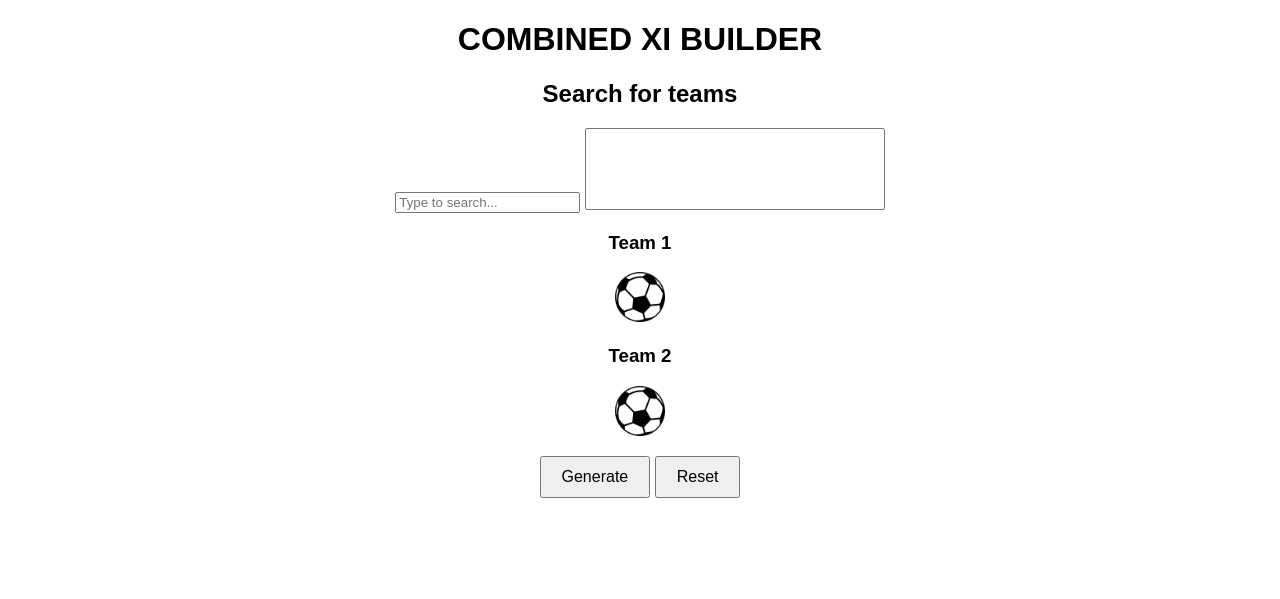
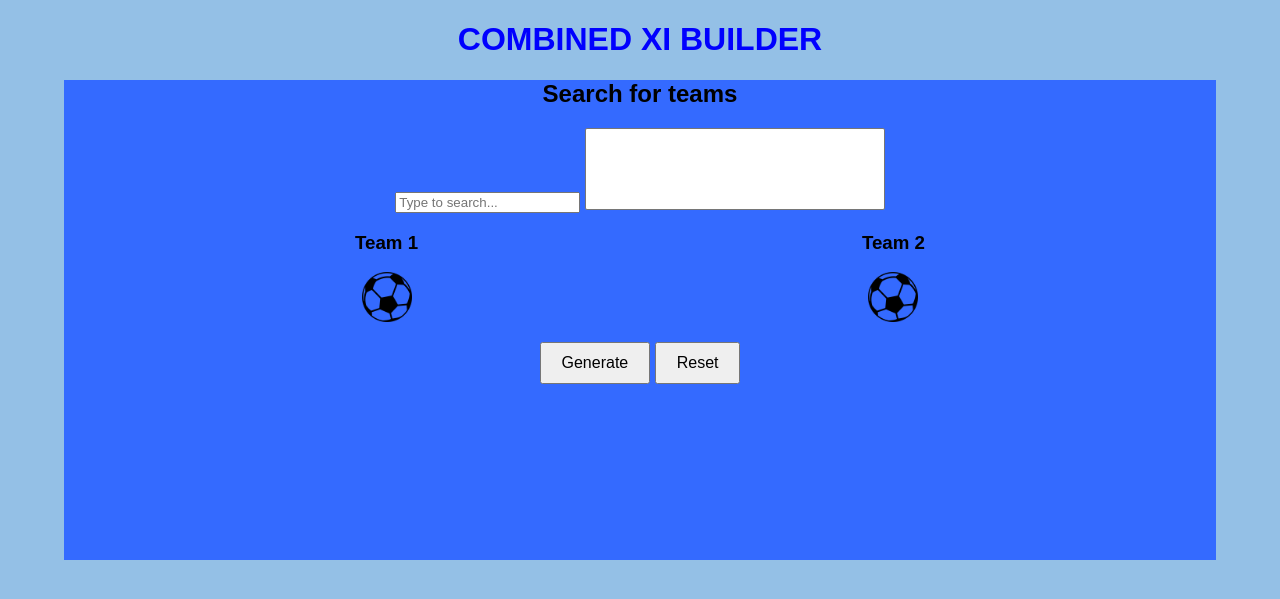
Before and after one commit to pwick15/combined-xi-builder, a Flask app: page / in a window 1280 px wide. Shown: the top 599 px of the page. Run offline with Flask 3, Linux system fonts and the light colour scheme; data that the repository does not hold is empty; some libraries are stand-ins or nearby versions.

Commit message:
adding colours

```diff
--- a/static/style.css
+++ b/static/style.css
@@ -2,6 +2,9 @@ body {
     font-family: Arial, sans-serif;
     text-align: center;
     margin: 20px;
+    background-color: rgb(148, 192, 230);
+    align-items: center;
+    text-align: center;
 }
 
 button {
@@ -18,3 +21,25 @@ ul {
 li {
     margin: 5px 0;
 }
+
+h1 {
+    color: blue;
+}
+
+.content-container {
+    background-color: rgb(52, 106, 255);
+    height: 60vh;
+    width: 90vw;
+    margin: 0 auto;
+}
+
+.teams-continer {
+    display: flex;
+    justify-content: space-between;
+    width: 80%; /* Leaves 10% on each side */
+    margin: 0 auto; /* Centers the container */
+}
+
+.team-container {
+    width: 45%; /* Each item takes up 45% of the container's width */
+}
--- a/templates/index.html
+++ b/templates/index.html
@@ -11,6 +11,7 @@
         <h2>Search for teams</h2>
         <input type="text" id="search-bar" placeholder="Type to search..." />
         <select id="results" size="5" style="width: 300px"></select>
+        <div class="teams-continer">
             <div class="team-container">
                 <h3>Team 1</h3>
                 <img
@@ -33,6 +34,8 @@
                 />
                 <p id="team2-name"></p>
             </div>
+        </div>
+
 
         <button id="fetch-lineups-btn">Generate</button>
         <button id="reset-btn">Reset</button>
--- a/templates/team_view.html
+++ b/templates/team_view.html
@@ -4,6 +4,8 @@
     <meta charset="UTF-8">
     <meta name="viewport" content="width=device-width, initial-scale=1.0">
     <title>Team Viewer</title>
+    <link rel="stylesheet" href="/static/team_viewer.css">
+
 </head>
 <body>
     <h1>Team Viewer</h1>
```
Also changed, not shown: static/team_viewer.css (added, +27 -0 lines). Lines whose indentation alone changed are shown as unchanged.
